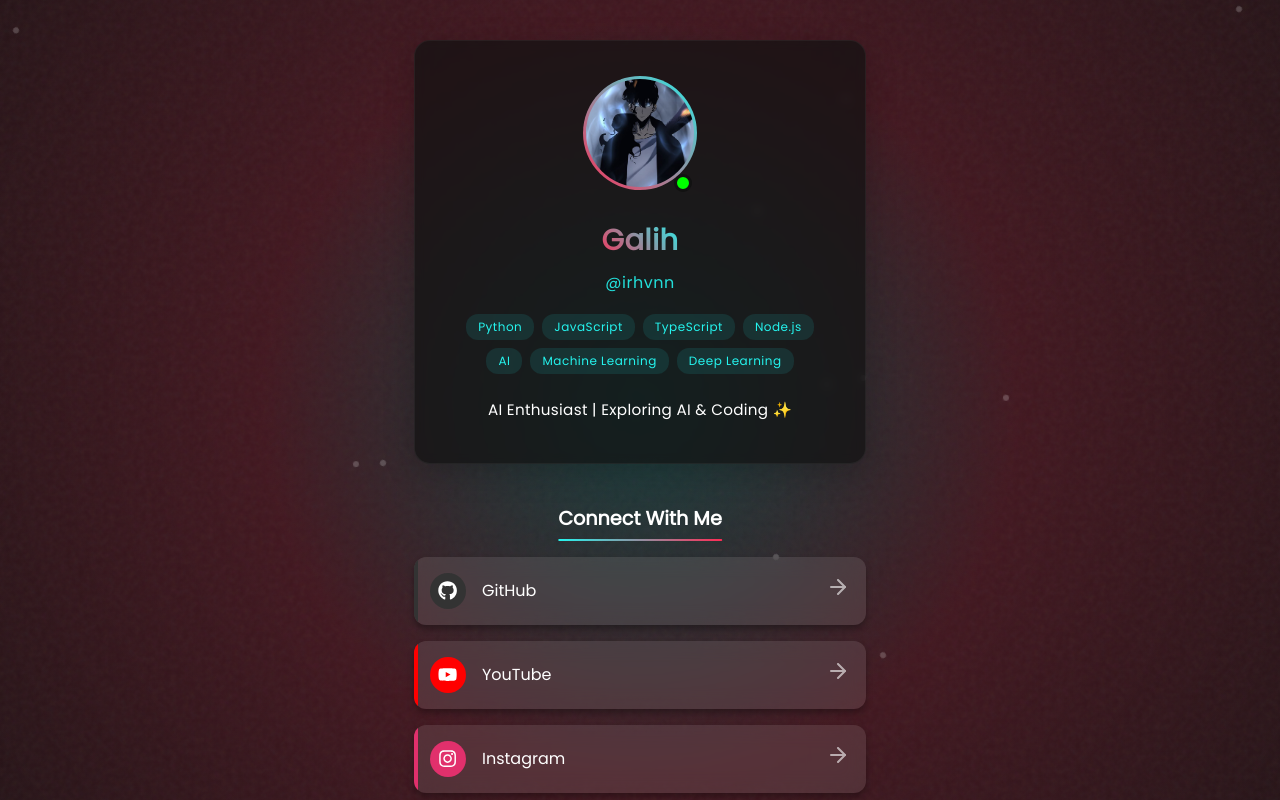
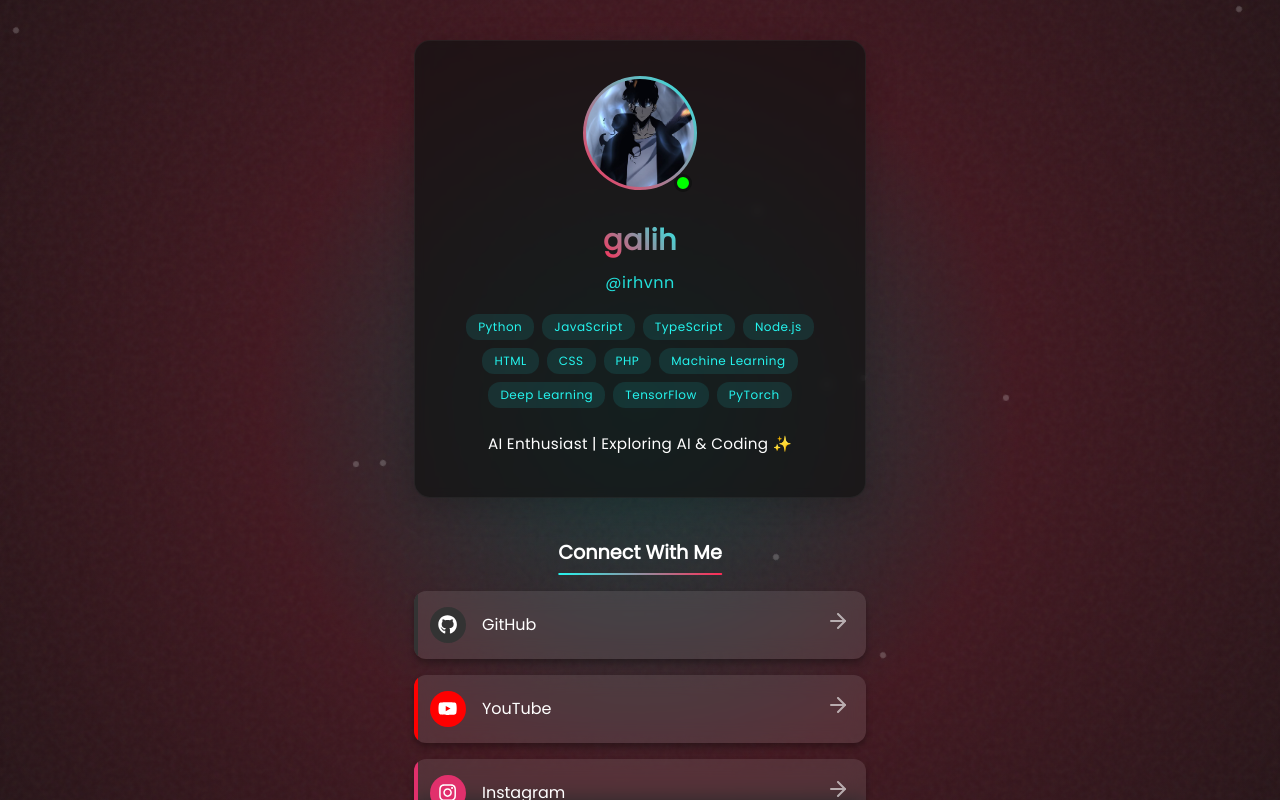
Before and after one commit to syntheticg/haha, a React (Vite) app: page / in a window 1280 px wide. Shown: the top 800 px of the page. Built offline with nearby package versions, Linux system fonts and the light colour scheme.

Commit message:
Update App.tsx

```diff
--- a/src/App.tsx
+++ b/src/App.tsx
@@ -18,11 +18,11 @@ const App = () => {
   };
 
   const userProfile = {
-    name: 'Galih',
+    name: 'galih',
     username: 'irhvnn',
     bio: 'AI Enthusiast | Exploring AI & Coding ✨',
     avatar: profile,
-    tags: ['Python', 'JavaScript', 'TypeScript', 'Node.js', 'AI', 'Machine Learning', 'Deep Learning']
+    tags: ['Python', 'JavaScript', 'TypeScript', 'Node.js', 'HTML', 'CSS', 'PHP', 'Machine Learning', 'Deep Learning', 'TensorFlow', 'PyTorch']
 };
 
   if (!mounted) return null;
```
